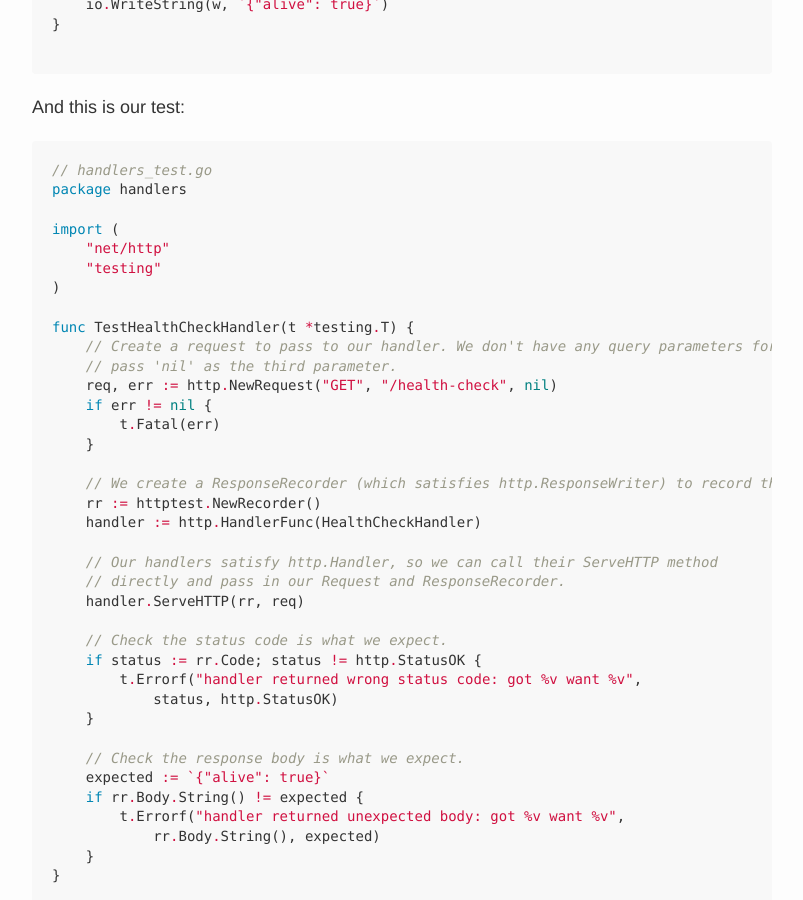
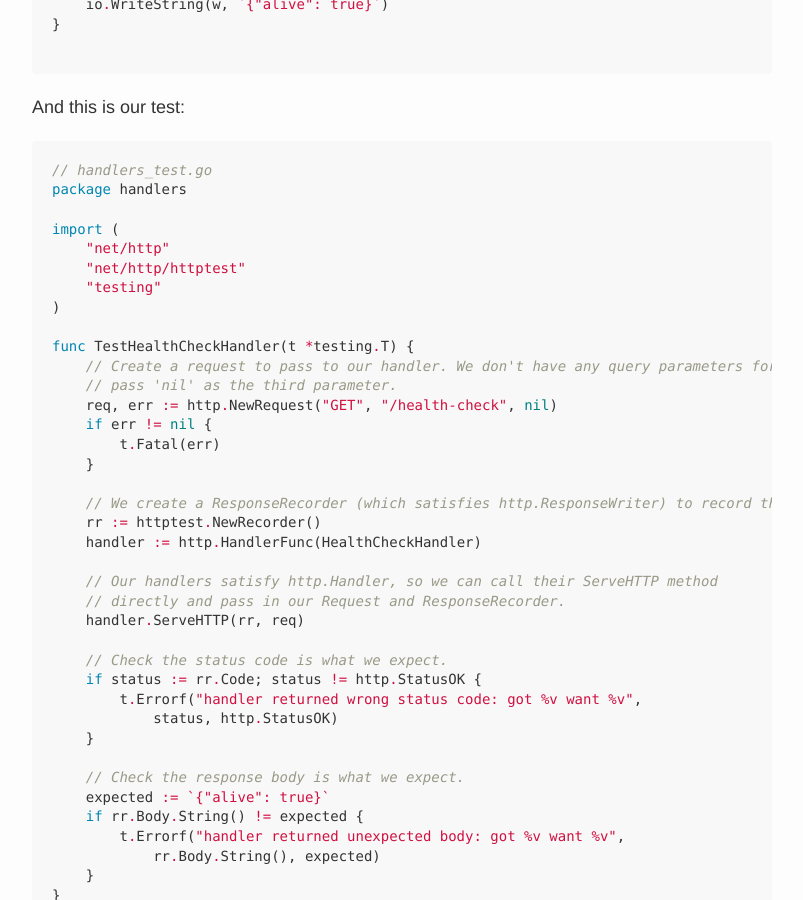
Before and after one commit to elithrar/elithrar.github.io, a Jekyll site: the page built from _posts/2016-03-20-testing-http-handlers-go.md, in a window 1280 px wide and 900 px high, scrolled down 892 px. Shown: the whole window, without its empty margins (238-1041 px from the left). Built offline with Jekyll 4.4.1, drawn with Linux system fonts in a browser that asks for light colours.

Commit message:
[typo] fix missing httptest import.

```diff
--- a/_posts/2016-03-20-testing-http-handlers-go.md
+++ b/_posts/2016-03-20-testing-http-handlers-go.md
@@ -41,6 +41,7 @@ package handlers
 
 import (
     "net/http"
+    "net/http/httptest"
     "testing"
 )
 
```
